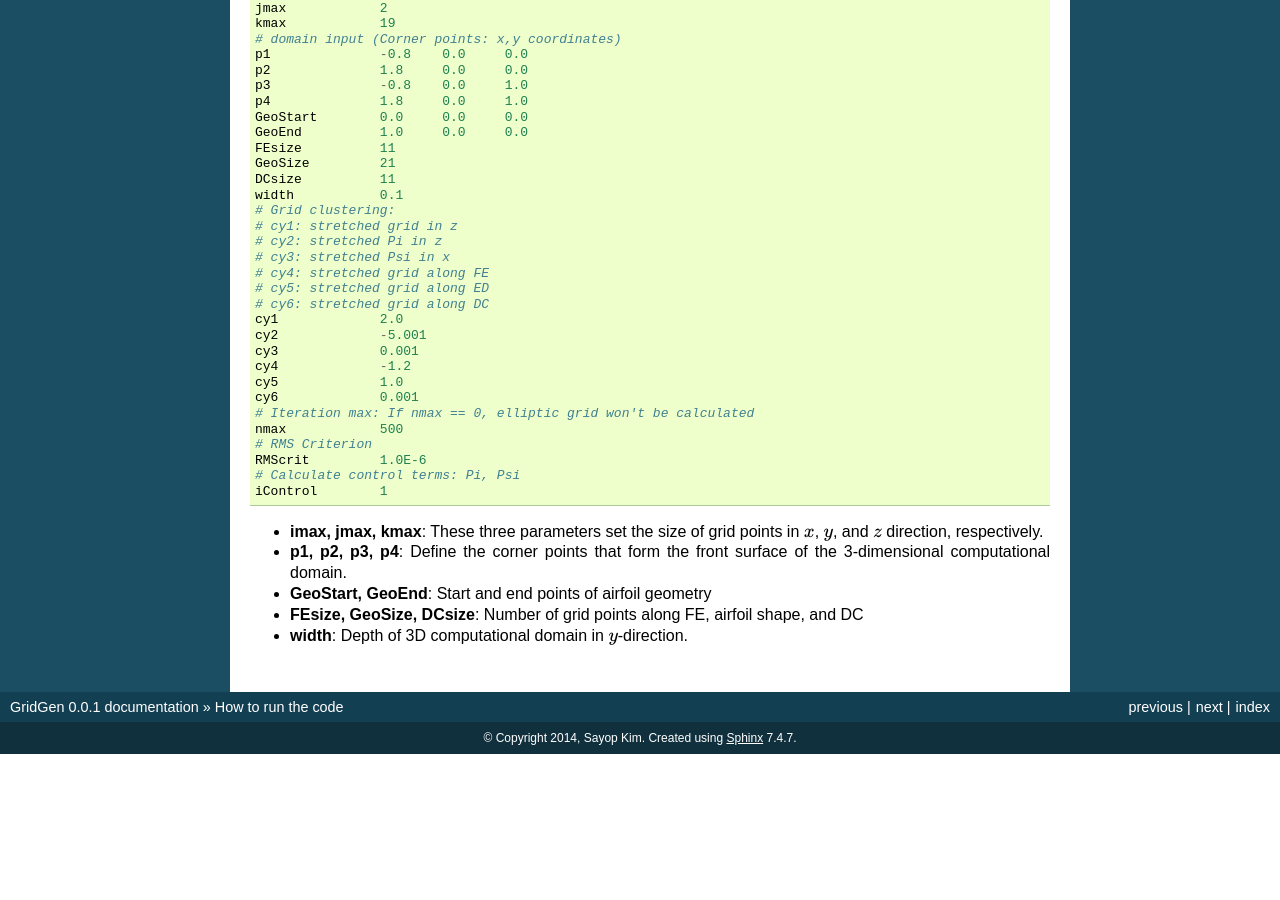
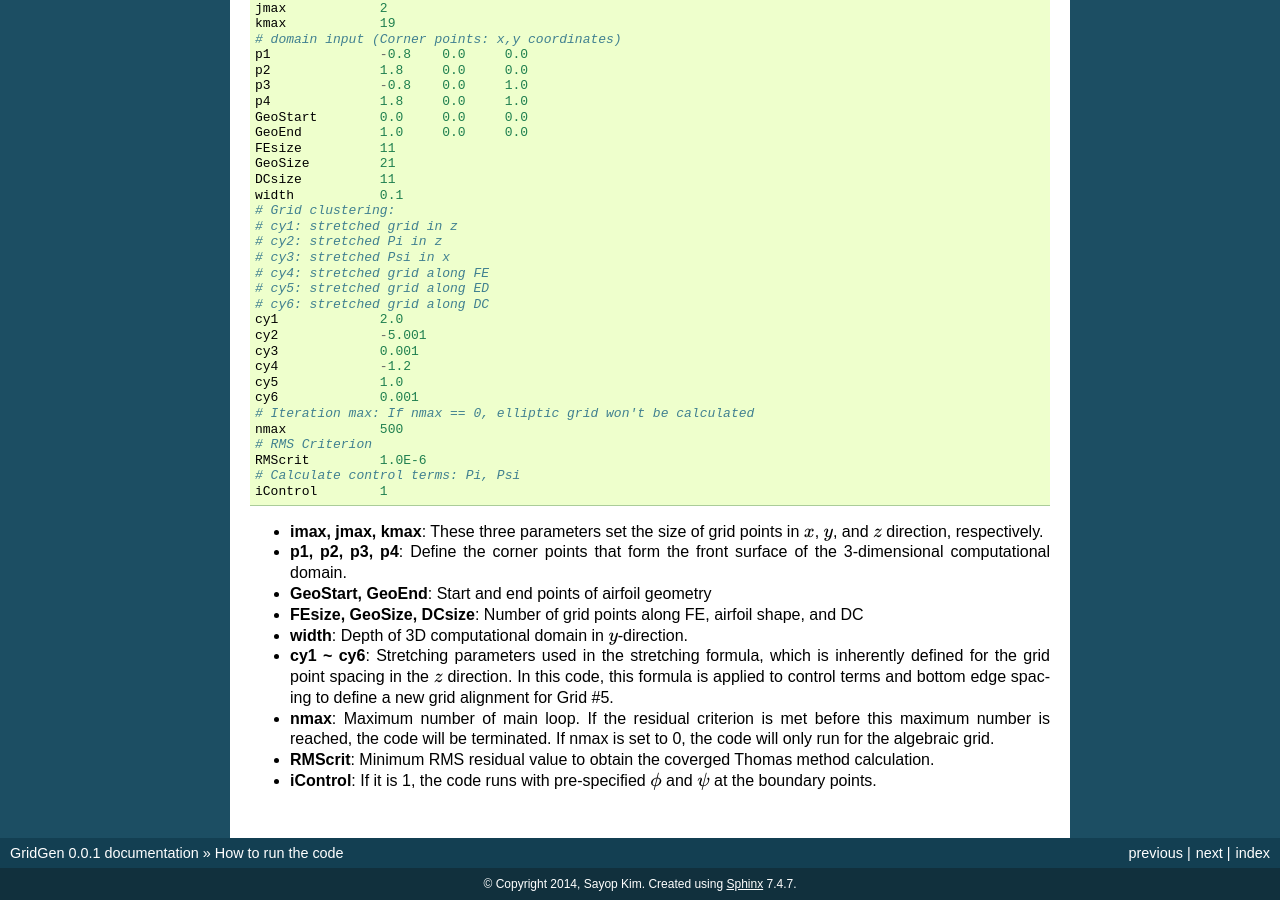
Before and after one commit to sayop/GridGen, a Sphinx documentation site: the page built from docs/source/HowToRun/contents.rst, in a window 1280 px wide and 900 px high, scrolled down 1210 px. Built offline with Sphinx 7.4.7, drawn with Linux system fonts in a browser that asks for light colours; pages that are not in the unit, such as notebooks, are missing from menus; before the commit the page ends 1964 px from its top, so only the background shows below that.

Commit message:
updated on docs

```diff
--- a/docs/source/HowToRun/contents.rst
+++ b/docs/source/HowToRun/contents.rst
@@ -100,3 +100,11 @@ The GridGen code allows user to set multiple options to generate grid by reading
 * **FEsize, GeoSize, DCsize**: Number of grid points along FE, airfoil shape, and DC
 
 * **width**: Depth of 3D computational domain in :math:`y`-direction.
+
+* **cy1 ~ cy6**: Stretching parameters used in the stretching formula, which is inherently defined for the grid point spacing in the :math:`z` direction. In this code, this formula is applied to control terms and bottom edge spacing to define a new grid alignment for Grid #5.
+
+* **nmax**: Maximum number of main loop. If the residual criterion is met before this maximum number is reached, the code will be terminated. If nmax is set to 0, the code will only run for the algebraic grid.
+
+* **RMScrit**: Minimum RMS residual value to obtain the coverged Thomas method calculation.
+
+* **iControl**: If it is 1, the code runs with pre-specified :math:`\phi` and :math:`\psi` at the boundary points.
```
Also changed, not shown: 6 other files.
